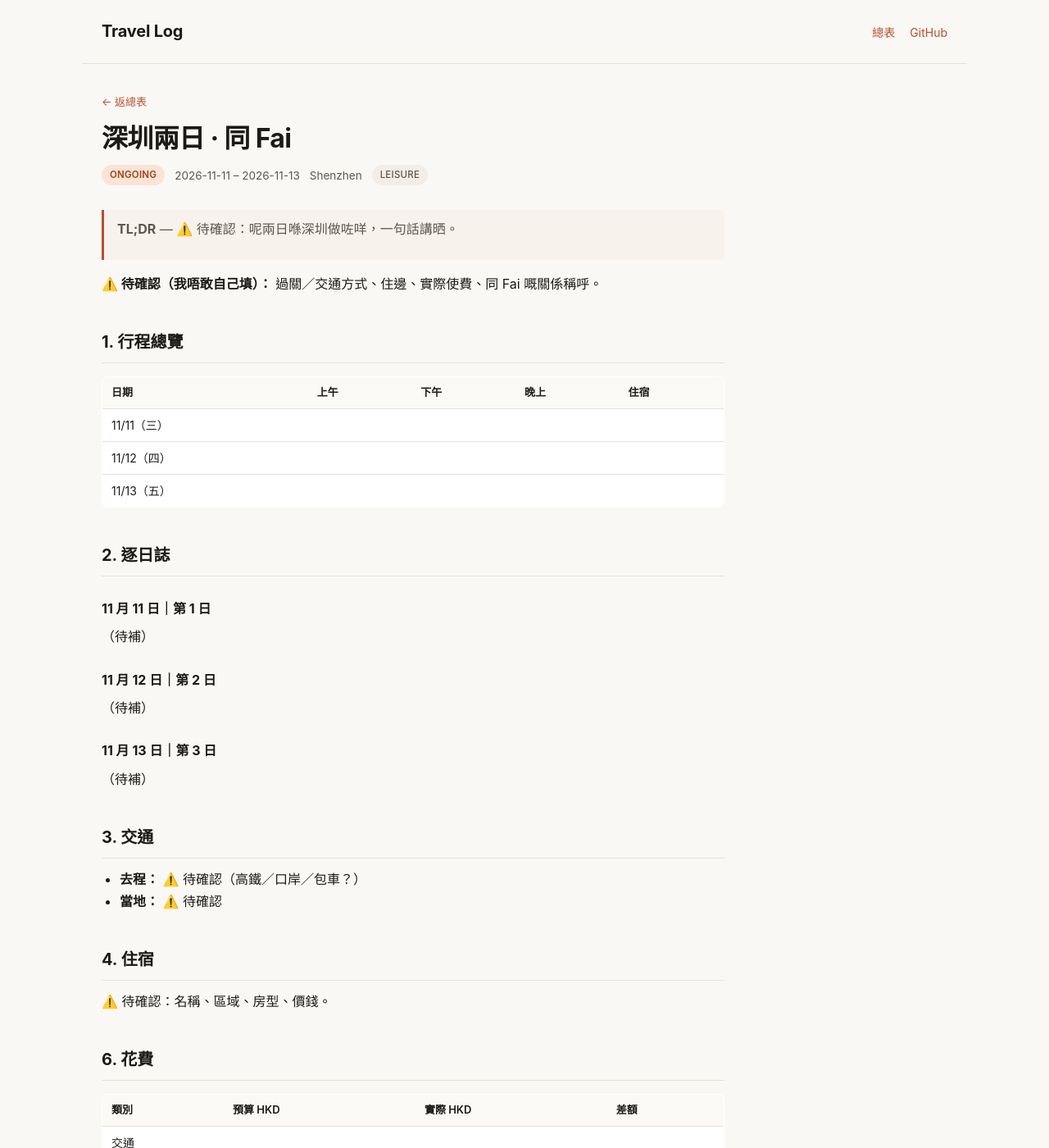
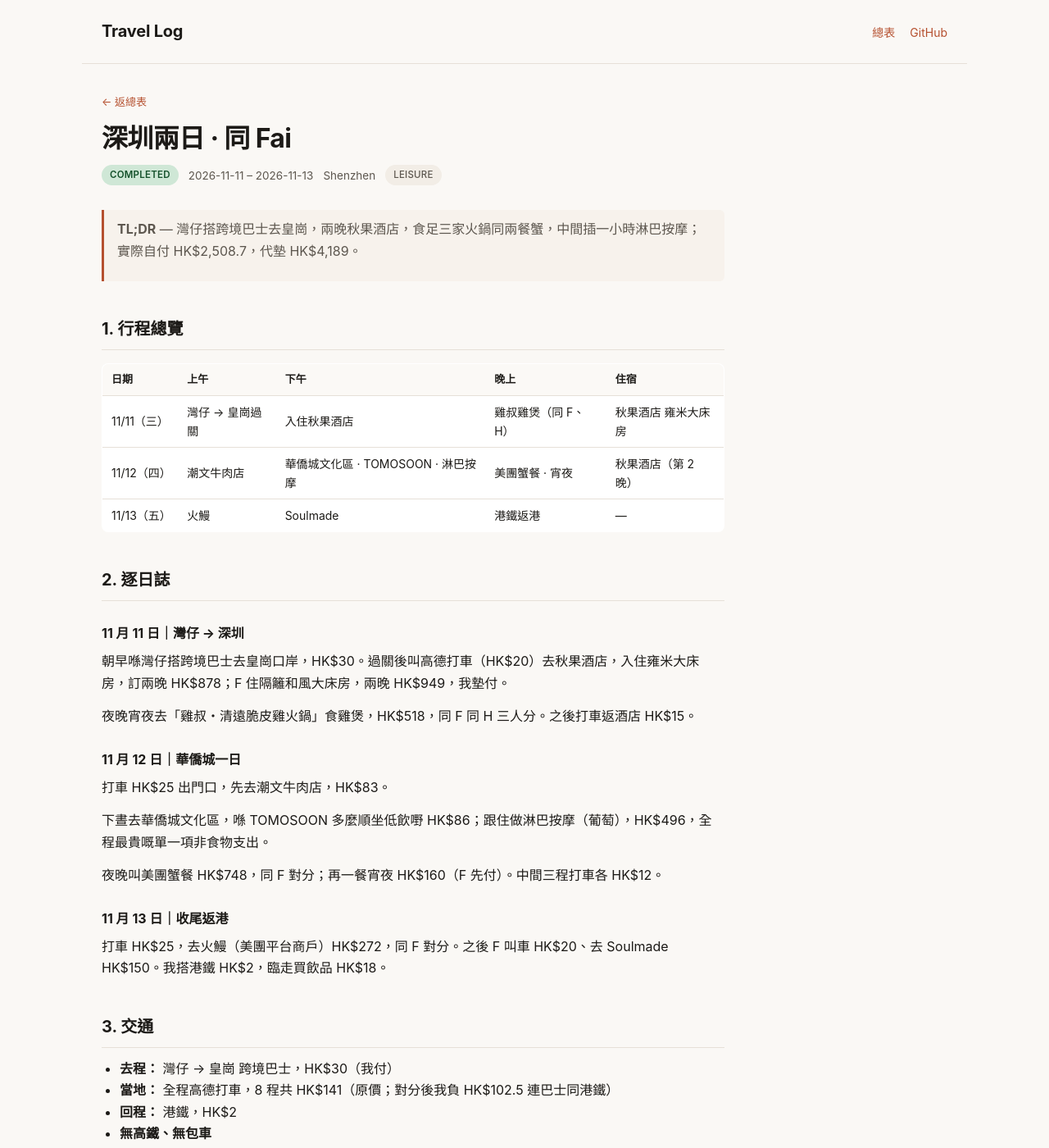
Before and after one commit to Karinatkl/travel-log, a Jekyll site: the page built from trips/2026-11-shenzhen.md, in a window 1280 px wide and 1400 px high. Shown: the whole window at 82% size. Built offline with Jekyll 4.4.1, drawn with Linux system fonts in a browser that asks for light colours; some of the changed text lies outside the part shown.

Commit message:
log(2026-11-shenzhen): full day-by-day + 21-item expense breakdown + AA settlement
data(2026-11-shenzhen): CONFIRMED→COMPLETED, spent 2508.7, transport/accommodation filled

```diff
--- a/_data/trips.csv
+++ b/_data/trips.csv
@@ -1,2 +1,2 @@
 trip_id,title_zh,title_en,trip_type,country,city,start_date,end_date,nights,status,companions,transport_in,transport_out,accommodation,budget_hkd,spent_hkd,photo_count,video_count,youtube_url,detail_path,last_updated
-2026-11-shenzhen,深圳兩日 · 同 Fai,Shenzhen with Fai,LEISURE,China,Shenzhen,2026-11-11,2026-11-13,2,ONGOING,WITH:Fai,TBD,TBD,TBD,,,0,0,,trips/2026-11-shenzhen.md,2026-11-13
+2026-11-shenzhen,深圳兩日 · 同 Fai,Shenzhen with Fai,LEISURE,China,Shenzhen,2026-11-11,2026-11-13,2,COMPLETED,WITH:Fai,灣仔→皇崗跨境巴士,港鐵,秋果酒店 雍米大床房（2晚）,,2508.7,0,0,,trips/2026-11-shenzhen.md,2026-11-13
--- a/trips/2026-11-shenzhen.md
+++ b/trips/2026-11-shenzhen.md
@@ -3,7 +3,7 @@ layout: trip
 trip_id: 2026-11-shenzhen
 title: 深圳兩日 · 同 Fai
 title_en: Shenzhen with Fai
-status: ONGOING
+status: COMPLETED
 start_date: 2026-11-11
 end_date: 2026-11-13
 city: Shenzhen
@@ -11,51 +11,108 @@ trip_type: LEISURE
 permalink: /trips/2026-11-shenzhen/
 ---
 
-> **TL;DR** — ⚠️ 待確認：呢兩日喺深圳做咗咩，一句話講晒。
-
-**⚠️ 待確認（我唔敢自己填）：** 過關／交通方式、住邊、實際使費、同 Fai 嘅關係稱呼。
+> **TL;DR** — 灣仔搭跨境巴士去皇崗，兩晚秋果酒店，食足三家火鍋同兩餐蟹，中間插一小時淋巴按摩；實際自付 HK$2,508.7，代墊 HK$4,189。
 
 ## 1. 行程總覽
 
 | 日期 | 上午 | 下午 | 晚上 | 住宿 |
 |---|---|---|---|---|
-| 11/11（三） |  |  |  |  |
-| 11/12（四） |  |  |  |  |
-| 11/13（五） |  |  |  |  |
+| 11/11（三） | 灣仔 → 皇崗過關 | 入住秋果酒店 | 雞叔雞煲（同 F、H） | 秋果酒店 雍米大床房 |
+| 11/12（四） | 潮文牛肉店 | 華僑城文化區 · TOMOSOON · 淋巴按摩 | 美團蟹餐 · 宵夜 | 秋果酒店（第 2 晚） |
+| 11/13（五） | 火鰻 | Soulmade | 港鐵返港 | — |
 
 ## 2. 逐日誌
 
-### 11 月 11 日｜第 1 日
+### 11 月 11 日｜灣仔 → 深圳
 
-（待補）
+朝早喺灣仔搭跨境巴士去皇崗口岸，HK$30。過關後叫高德打車（HK$20）去秋果酒店，入住雍米大床房，訂兩晚 HK$878；F 住隔籬和風大床房，兩晚 HK$949，我墊付。
 
-### 11 月 12 日｜第 2 日
+夜晚宵夜去「雞叔・清遠脆皮雞火鍋」食雞煲，HK$518，同 F 同 H 三人分。之後打車返酒店 HK$15。
 
-（待補）
+### 11 月 12 日｜華僑城一日
 
-### 11 月 13 日｜第 3 日
+打車 HK$25 出門口，先去潮文牛肉店，HK$83。
 
-（待補）
+下晝去華僑城文化區，喺 TOMOSOON 多麼順坐低飲嘢 HK$86；跟住做淋巴按摩（葡萄），HK$496，全程最貴嘅單一項非食物支出。
+
+夜晚叫美團蟹餐 HK$748，同 F 對分；再一餐宵夜 HK$160（F 先付）。中間三程打車各 HK$12。
+
+### 11 月 13 日｜收尾返港
+
+打車 HK$25，去火鰻（美團平台商戶）HK$272，同 F 對分。之後 F 叫車 HK$20、去 Soulmade HK$150。我搭港鐵 HK$2，臨走買飲品 HK$18。
 
 ## 3. 交通
 
-- **去程：** ⚠️ 待確認（高鐵／口岸／包車？）
-- **當地：** ⚠️ 待確認
+- **去程：** 灣仔 → 皇崗 跨境巴士，HK$30（我付）
+- **當地：** 全程高德打車，8 程共 HK$141（原價；對分後我負 HK$102.5 連巴士同港鐵）
+- **回程：** 港鐵，HK$2
+- **無高鐵、無包車**
 
 ## 4. 住宿
 
-⚠️ 待確認：名稱、區域、房型、價錢。
+**秋果酒店**（2 晚，11/11–11/13）
+
+| 房型 | 住客 | 2 晚總價 | 每晚 |
+|---|---|---|---|
+| 雍米大床房 | K | HK$878 | HK$439 |
+| 和風大床房 | F | HK$949 | HK$474.5 |
+
+兩間都由我墊付（合共 HK$1,827），F 嘅房租 HK$949 係佢自己負擔。
 
 ## 6. 花費
 
-| 類別 | 預算 HKD | 實際 HKD | 差額 |
-|---|---|---|---|
-| 交通 |  |  |  |
-| 住宿 |  |  |  |
-| 食 |  |  |  |
-| 活動 |  |  |  |
-| 其他 |  |  |  |
-| **合計** |  |  |  |
+### 我自己真正使咗幾多
+
+| 類別 | 金額 HKD | 佔比 |
+|---|---|---|
+| 🏨 住宿（我間房） | 878.0 | 35.0% |
+| 🍚 食＋飲品 | 1,024.7 | 40.8% |
+| 🚗 交通 | 110.0 | 4.4% |
+| 💆 淋巴按摩 | 496.0 | 19.8% |
+| **合計** | **2,508.7** | 100% |
+
+> ⚠️ **對數提醒：** 我逐項按你嘅分帳標記重算，得出 **交通 HK$102.5、總額 HK$2,501.2**，同你寫嘅 HK$110／HK$2,508.7 差 **HK$7.5**。差額剛好等於 11/11 夜晚嗰程高德打車 HK$15 —— 即係嗰程你當咗自己全付（`{FK}` 應該對分做 7.5）。下面兩個版本都列出，等你確認邊個為準。
+
+### 逐項明細
+
+| 日 | 項目 | 金額 | 付款 | 分帳 | 我負 |
+|---|---|---|---|---|---|
+| 11/11 | 秋果 和風大床房（2 晚）| 949 | K | {F} | 0 |
+| 11/11 | 秋果 雍米大床房（2 晚）| 878 | K | {K} | 878 |
+| 11/11 | 灣仔 → 皇崗 跨境巴士 | 30 | K | {K} | 30 |
+| 11/11 | 高德打車 | 20 | K | {F,K} | 10 |
+| 11/11 | 雞叔・清遠脆皮雞火鍋（宵夜雞煲）| 518 | K | {F,K,H} | 172.7 |
+| 11/11 | 高德打車 | 15 | K | {F,K} | **7.5 / 15 ⚠️** |
+| 11/12 | 高德打車 | 25 | K | {F,K} | 12.5 |
+| 11/12 | 潮文牛肉店 | 83 | K | {K} | 83 |
+| 11/12 | 高德打車 | 12 | K | {F,K} | 6 |
+| 11/12 | TOMOSOON 多麼順 | 86 | K | {K} | 86 |
+| 11/12 | 淋巴按摩（葡萄）| 496 | K | {K} | 496 |
+| 11/12 | 美團蟹餐 | 748 | K | {F,K} | 374 |
+| 11/12 | 高德打車 | 12 | F | {F,K} | 6 |
+| 11/12 | 高德打車 | 12 | K | {F,K} | 6 |
+| 11/12 | 宵夜 | 160 | F | {F,K} | 80 |
+| 11/13 | 高德打車 | 25 | K | {F,K} | 12.5 |
+| 11/13 | 火鰻 | 272 | K | {F,K} | 136 |
+| 11/13 | 高德打車 | 20 | F | {F,K} | 10 |
+| 11/13 | Soulmade | 150 | F | {F,K} | 75 |
+| 11/13 | 港鐵 | 2 | K | {K} | 2 |
+| 11/13 | 飲品 | 18 | K | {K} | 18 |
+| | **合計** | **4,531** | | | **2,501.2** |
+
+### 代墊同分帳（AA 結算）
+
+| | 金額 HKD |
+|---|---|
+| 我實際代墊（全團支出中由我出）| 4,189.0 |
+| F 代墊 | 342.0 |
+| 全團總支出 | 4,531.0 |
+| 我應該負擔 | 2,501.2 |
+| **F 欠我**（含佢間房 949）| **1,515.2** |
+| **H 欠我**（雞煲 518 ÷ 3）| **172.7** |
+| **我淨收** | **1,687.8** |
+
+> 用你寫嘅 HK$2,508.7 計，我淨收 = 4,189 − 2,508.7 = **HK$1,680.3**。
 
 ## 7. 相片
 
@@ -63,10 +120,10 @@ permalink: /trips/2026-11-shenzhen/
 
 ## 8. 影片
 
-⚠️ 待確認：有冇拍片？冇就刪咗呢一節。
+⚠️ 未見有片。如果有 YouTube 連結就話我，我補上 embed。
 
 ## 9. 覆盤
 
-- **做對咗：**
-- **下次改：**
-- **會唔會再去：**
+- **做對咗：** 住兩晚同一間房唔使搬行李；按摩放喺行完華僑城之後，時間啱。
+- **下次改：** ⚠️ 待你補。
+- **會唔會再去：** ⚠️ 待你補。
```
Also changed, not shown: README.md.
